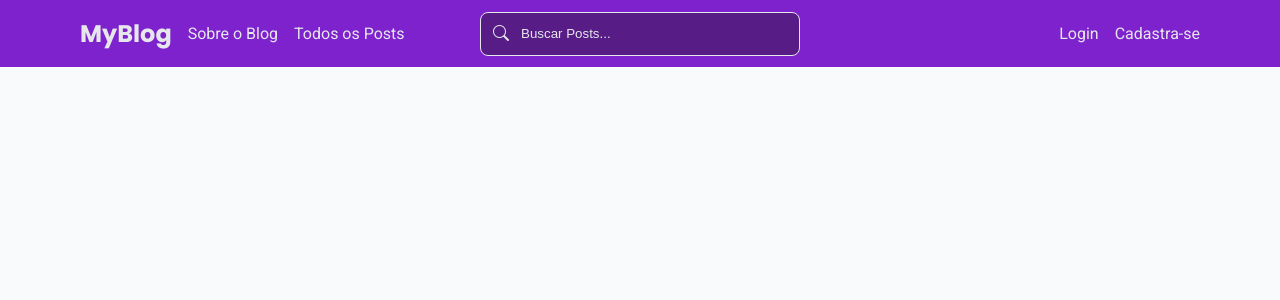
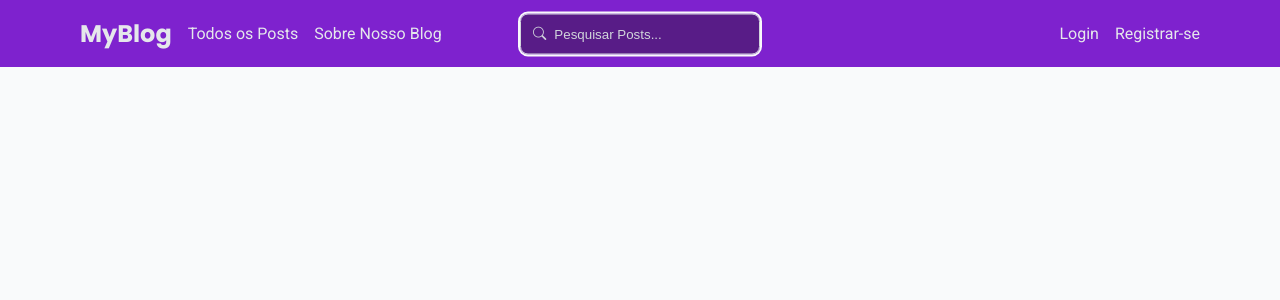
Before and after one commit to maiconDeSouza/cursos, a Django app: page / in a window 1280 px wide. Shown: the top 300 px of the page. Run offline with Django 5.2, Linux system fonts and the light colour scheme.

Commit message:
16-09-25 12:50

```diff
--- a/django_pro_do_zero_ao_deploy/my_blog/apps/base/static/base/css/base.css
+++ b/django_pro_do_zero_ao_deploy/my_blog/apps/base/static/base/css/base.css
@@ -190,188 +190,54 @@ body {
     color: var(--gray-200);
 }
 
-
-.header-main a {
-    transition: var(--transition-medium);
-}
-
-.header-main a:hover {
-    color: white;
-}
-
-.header-main .container {
+.header-main .nav-desktop {
     display: flex;
     justify-content: space-between;
     align-items: center;
 }
 
-.header-main nav ul {
+.header-main .nav-desktop ul {
     display: flex;
+    gap: var(--space-4);
     align-items: center;
-    gap: var(--space-4);
 }
 
-.header-main nav:nth-of-type(1) ul li:nth-of-type(1) a h2 {
-    transition: var(--transition-medium);
-}
-
-.header-main nav:nth-of-type(1) ul li:nth-of-type(1) a h2:hover {
-    transform: scale(1.05) rotate(-15deg);
-
-}
-
-.header-main .button-search {
+.header-main .nav-desktop button {
     position: absolute;
     top: 50%;
     left: 50%;
     transform: translate(-50%, -50%);
-    width: 20rem;
+    width: 15rem;
+    padding: var(--space-3);
+    border: 1px solid var(--gray-300);
+    border-radius: 8px;
+    background: var(--purple-900);
+
     display: flex;
     align-items: center;
-    gap: var(--space-3);
-    padding-block: var(--space-3);
-    padding-inline: var(--space-3);
-    background-color: var(--purple-900);
-    border: 1px solid var(--gray-200);
-    border-radius: var(--border-radius);
-    transition: var(--transition-medium);
-}
+    gap: var(--space-2);
 
-.header-main .button-search:hover {
-    box-shadow:
-    0 6px 18px rgba(17,24,39,0.06),
-    0 0 0 4px color-mix(in srgb, var(--gray-50) 50%, transparent);
-}
-
-.header-main .button-search i, .header-main .button-search span {
-    color: var(--gray-200);
-}
-
-.header-main .button-search:hover i, .header-main .button-search:hover span {
-    color: white;
-}
-
-.header-main .button-search i {
-    font-size: 1rem;
-}
-
-#search-dialog {
-    width: 100vw;
-    max-width: var(--container-max-width);
-    height: 15rem;
-    background-color: rgba(0, 0, 0, 0.7);
-    border: 2px solid var(--purple-900);
-    border-radius: var(--border-radius);
-
-    position: fixed;
-    left: 50%;
-    top: 50%;
-    transform: translate(-50%, -50%);
-    z-index: 10000;
-
-}
-
-#search-dialog::backdrop {
-  background: rgba(0,0,0,0.45);
-  -webkit-backdrop-filter: blur(6px) saturate(120%);
-  backdrop-filter: blur(2px);
-}
-
-#search-dialog form {
-    width: 60%;
-    padding: var(--space-3);
-    border: 2px solid var(--purple-900);
-    border-radius: 8px;
-    background-color: black;
-
-    display: flex;
-    justify-content: center;
-
-    position: absolute;
-    left: 50%;
-    top: 50%;
-    transform: translate(-50%, -50%);
-    z-index: 10000;
-
-}
-
-#search-dialog form input {
-   flex: 1;
-   padding: var(--space-3);
-   border-radius: 8px;
-   border: none;
-   background: transparent;
-   outline: none;
-   color: var(--gray-50);
-   font-size: 1.2rem;
-}
-
-#search-dialog form button {
-    background: transparent;
-    border: none;
-    color: var(--gray-50);
-    font-size: 1.5rem;
+    outline: 2px solid var(--gray-50);
+    transition: var(--transition-fast);
     cursor: pointer;
 }
 
-#search-dialog .close-search {
-    position: absolute;
-    right: 0.1875rem;
-    top: 0.1875rem;
-    padding: var(--space-1);
-    background-color: var(--red-500);
-    color: var(--gray-50);
-    font-weight: 900;
-    border: none;
-    border-radius: 3px;
-    cursor: pointer;
+.header-main .nav-desktop button:hover {
+    box-shadow:
+        0 6px 18px rgba(17,24,39,0.06),
+        0 0 0 4px color-mix(in srgb, var(--gray-50) 50%, transparent);
+    border: 1px solid var(--gray-300);
 }
 
-
-.header-mobile {
-    display: none;
+.header-main .nav-desktop button i, .header-main .nav-desktop button span {
+    color: var(--gray-300);
 }
 
-@media (max-width: 768px) {
-    .header-main { display: none; }   /* oculta header desktop */
+.header-main .nav-desktop button:hover i, .header-main .nav-desktop button:hover span {
+    color: var(--gray-50);
+}
 
-    .header-mobile {
-        width: 100vw;
-        position: fixed;
-        display: block;
-        padding: var(--space-4);
-        background: var(--purple-700);
-        color: var(--gray-50);
-    }
+/* @media (max-width: 768px) {
 
-    .header-mobile nav ul {
-        display: flex;
-        justify-content: space-between;
-        align-items: center;
-    }
 
-    .header-mobile nav ul li button {
-        background-color: transparent;
-        border: none;
-        cursor: pointer;
-    }
-
-    .header-mobile nav ul li button i {
-        font-size: 1.2rem;
-        color: var(--gray-50);
-    }
-
-    .header-mobile nav ul li button i:nth-of-type(2) {
-        font-size: 2rem;
-    }
-
-    .header-mobile nav ul li:nth-of-type(2) {
-        display: flex;
-        gap: var(--space-4);
-    }
-
-    .header-mobile nav ul li:nth-of-type(2) button i:nth-of-type(2) {
-        font-size: 2rem;
-    }
-
-}
+} */
--- a/django_pro_do_zero_ao_deploy/my_blog/apps/base/static/base/js/base.js
+++ /dev/null
@@ -1,11 +0,0 @@
-const openSearch = document.querySelector('#open-search')
-const openDialog = document.querySelector('#search-dialog')
-const closeDialog = document.querySelector('.close-search')
-
-openSearch.addEventListener('click', e => {
-    openDialog.showModal()
-})
-
-closeDialog.addEventListener('click', e => {
-    openDialog.close()
-})
--- a/django_pro_do_zero_ao_deploy/my_blog/apps/base/templates/base/pages/base.html
+++ b/django_pro_do_zero_ao_deploy/my_blog/apps/base/templates/base/pages/base.html
@@ -7,7 +7,7 @@
 <body>
     <header class="header-main">
        <div class="container">
-            <nav>
+        <nav class="nav-desktop">
             <ul>
                 <li>
                     <a href="">
@@ -16,21 +16,19 @@
                 </li>
                 <li>
                     <a href="">
-                            Sobre o Blog
+                        Todos os Posts
                     </a>
                 </li>
                 <li>
                     <a href="">
-                            Todos os Posts
+                        Sobre Nosso Blog
                     </a>
                 </li>
             </ul>
-            </nav>
-            <button type="button" class="button-search" id="open-search">
+            <button>
                 <i class="bi bi-search"></i>
-                <span>Buscar Posts...</span>
+                <span>Pesquisar Posts...</span>
             </button>
-            <nav>
             <ul>
                 <li>
                     <a href="">
@@ -39,31 +37,12 @@
                 </li>
                 <li>
                     <a href="">
-                            Cadastra-se
+                        Registrar-se
                     </a>
                 </li>
             </ul>
         </nav>
        </div>
-    </header>
-    <header class="header-mobile">
-        <nav>
-            <ul>
-                <li>
-                    <a href="">
-                        <h2>MyBlog</h2>
-                    </a>
-                </li>
-                <li>
-                    <button type="button" class="button-search" id="open-search-mobile">
-                        <i class="bi bi-search"></i>
-                    </button>
-                    <button type="button" class="button-hamburguer">
-                        <i class="bi bi-list"></i>
-                    </button>
-                </li>
-            </ul>
-        </nav>
     </header>
 
     <dialog id="search-dialog">
```
Lines whose indentation alone changed are shown as unchanged.
